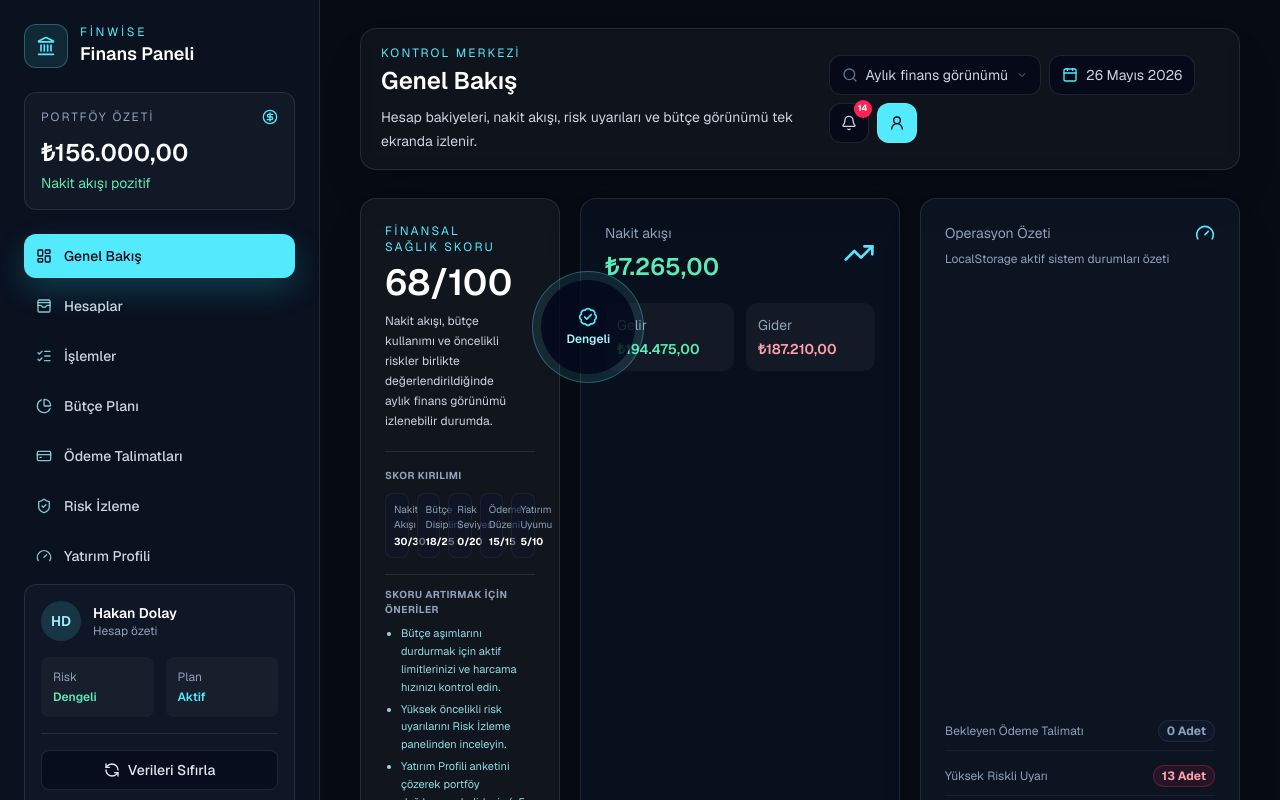
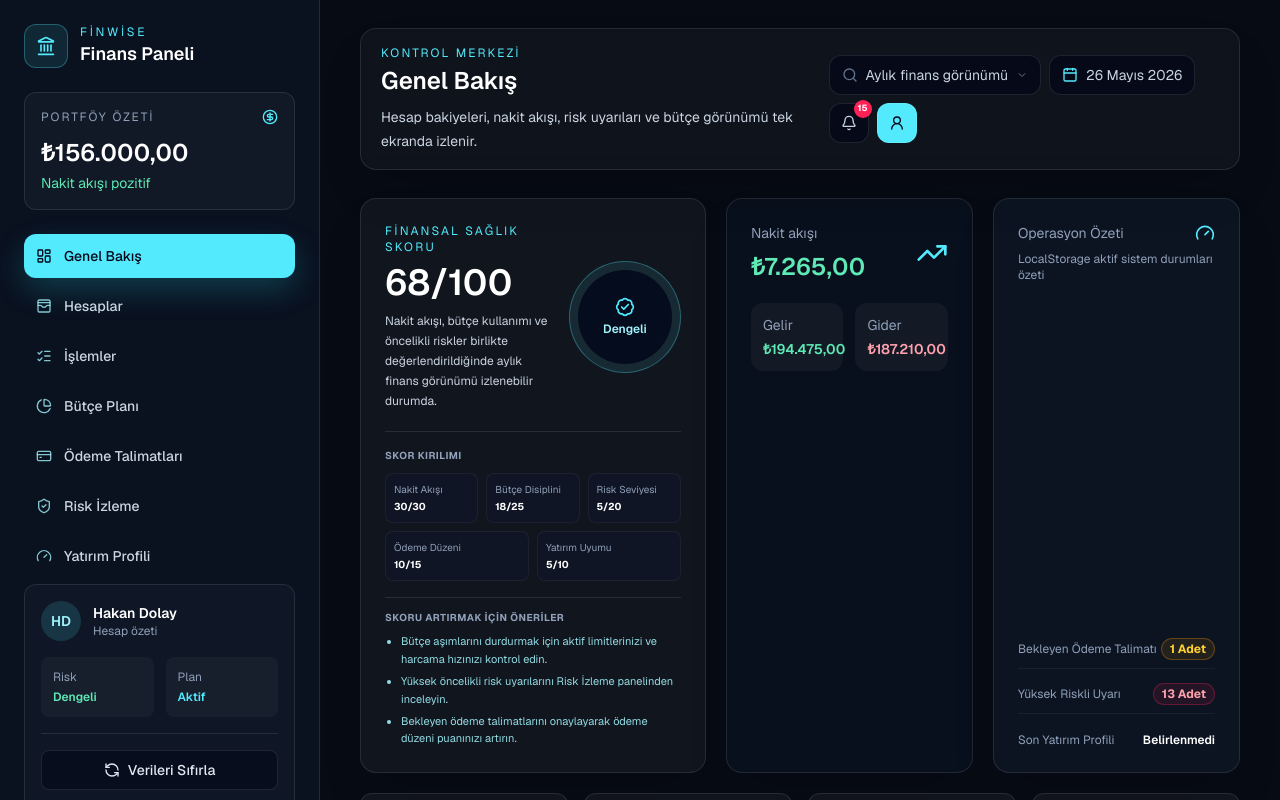
Before and after one commit to cafune34/FinWise-Fintech-Project, a Next.js app: page /dashboard in a window 1280 px wide. Shown: the top 800 px of the page. Built offline with nearby package versions, Linux system fonts and the light colour scheme.

Commit message:
fix: sprint 9.5 final stabilizasyon duzeltmeleri

```diff
--- a/src/app/dashboard/page.tsx
+++ b/src/app/dashboard/page.tsx
@@ -91,7 +91,9 @@ export default function DashboardPage() {
 
   const nakitAkisiPuan = netCashFlow > 0 ? 30 : 10;
   const bütcePuan = exceededBudgetsCount === 0 ? 25 : exceededBudgetsCount === 1 ? 18 : exceededBudgetsCount === 2 ? 12 : 5;
-  const riskPuan = highRiskAlertsCount === 0 ? 20 : highRiskAlertsCount === 1 ? 12 : highRiskAlertsCount === 2 ? 6 : 0;
+  const regtechRiskScore = Math.max(0, 15 - (highRiskAlertsCount * 5));
+  const profileRiskScore = lastRoboResult?.profile === "dusuk" ? 5 : lastRoboResult?.profile === "orta" ? 3 : lastRoboResult?.profile === "yuksek" ? 0 : 5;
+  const riskPuan = regtechRiskScore + profileRiskScore;
   const odemePuan = pendingPaymentsCount === 0 ? 15 : pendingPaymentsCount <= 2 ? 10 : 5;
   const yatirimPuan = lastRoboResult ? 10 : 5;
 
@@ -216,7 +218,7 @@ export default function DashboardPage() {
       title="Genel Bakış"
       description="Hesap bakiyeleri, nakit akışı, risk uyarıları ve bütçe görünümü tek ekranda izlenir."
     >
-      <section className="grid w-full gap-5 xl:grid-cols-[minmax(0,1.2fr)_minmax(320px,0.7fr)_minmax(320px,0.7fr)] 2xl:grid-cols-[minmax(0,1.3fr)_minmax(360px,0.75fr)_minmax(360px,0.75fr)]">
+      <section className="grid w-full gap-5 lg:grid-cols-1 xl:grid-cols-[1.4fr_1fr_1fr]">
         <article className="rounded-2xl border border-white/10 bg-white/[0.045] p-6 shadow-2xl shadow-black/20 flex flex-col justify-between">
           <div>
             <div className="flex flex-col gap-5 md:flex-row md:items-center md:justify-between">
@@ -242,24 +244,24 @@ export default function DashboardPage() {
             {/* Skor Kırılımı */}
             <div className="mt-5 border-t border-white/10 pt-4">
               <p className="text-[10px] font-bold uppercase tracking-wider text-slate-400 mb-2.5">Skor Kırılımı</p>
-              <div className="grid grid-cols-2 gap-2 text-[10px] sm:grid-cols-5">
-                <div className="rounded-lg bg-slate-900/60 p-2 border border-white/5">
+              <div className="flex flex-wrap gap-2 text-[10px]">
+                <div className="flex-1 min-w-[90px] rounded-lg bg-slate-900/60 p-2 border border-white/5">
                   <span className="text-slate-400 block mb-0.5">Nakit Akışı</span>
                   <span className="font-bold text-white">{nakitAkisiPuan}/30</span>
                 </div>
-                <div className="rounded-lg bg-slate-900/60 p-2 border border-white/5">
+                <div className="flex-1 min-w-[90px] rounded-lg bg-slate-900/60 p-2 border border-white/5">
                   <span className="text-slate-400 block mb-0.5">Bütçe Disiplini</span>
                   <span className="font-bold text-white">{bütcePuan}/25</span>
                 </div>
-                <div className="rounded-lg bg-slate-900/60 p-2 border border-white/5">
+                <div className="flex-1 min-w-[90px] rounded-lg bg-slate-900/60 p-2 border border-white/5">
                   <span className="text-slate-400 block mb-0.5">Risk Seviyesi</span>
                   <span className="font-bold text-white">{riskPuan}/20</span>
                 </div>
-                <div className="rounded-lg bg-slate-900/60 p-2 border border-white/5">
+                <div className="flex-1 min-w-[90px] rounded-lg bg-slate-900/60 p-2 border border-white/5">
                   <span className="text-slate-400 block mb-0.5">Ödeme Düzeni</span>
                   <span className="font-bold text-white">{odemePuan}/15</span>
                 </div>
-                <div className="rounded-lg bg-slate-900/60 p-2 border border-white/5">
+                <div className="flex-1 min-w-[90px] rounded-lg bg-slate-900/60 p-2 border border-white/5">
                   <span className="text-slate-400 block mb-0.5">Yatırım Uyumu</span>
                   <span className="font-bold text-white">{yatirimPuan}/10</span>
                 </div>
--- a/src/components/AppShell.tsx
+++ b/src/components/AppShell.tsx
@@ -462,36 +462,76 @@ export default function AppShell({ title, description, children }: AppShellProps
 
             <div className="space-y-3 text-xs text-slate-200 max-h-[360px] overflow-y-auto pr-1">
               <div className="rounded-lg bg-white/[0.03] p-3 border border-white/5">
+                <div className="flex justify-between items-start gap-2">
+                  <div>
                     <p className="font-semibold text-cyan-300">1. Genel Bakış ile Sağlık Skoru Analizi</p>
                     <p className="text-slate-400 mt-1">Dashboard üzerinde dinamik bütçe, risk ve yatırım verilerine bağlı Sağlık Skoru kırılımı incelenir.</p>
                   </div>
+                  <Link href="/dashboard" onClick={() => setIsPresentationModalOpen(false)} className="shrink-0 rounded bg-cyan-500/10 border border-cyan-500/20 px-2 py-1 text-[10px] font-semibold text-cyan-300 hover:bg-cyan-500/20 transition">Bu ekrana git</Link>
+                </div>
+              </div>
               <div className="rounded-lg bg-white/[0.03] p-3 border border-white/5">
+                <div className="flex justify-between items-start gap-2">
+                  <div>
                     <p className="font-semibold text-cyan-300">2. Portföy Dağılımı (Hesaplar)</p>
                     <p className="text-slate-400 mt-1">Aktif hesap durumları, bakiyeler ve hesap pasifleştirme özellikleri gösterilir.</p>
                   </div>
+                  <Link href="/accounts" onClick={() => setIsPresentationModalOpen(false)} className="shrink-0 rounded bg-cyan-500/10 border border-cyan-500/20 px-2 py-1 text-[10px] font-semibold text-cyan-300 hover:bg-cyan-500/20 transition">Bu ekrana git</Link>
+                </div>
+              </div>
               <div className="rounded-lg bg-white/[0.03] p-3 border border-white/5">
+                <div className="flex justify-between items-start gap-2">
+                  <div>
                     <p className="font-semibold text-cyan-300">3. Finansal Hareketler (İşlemler)</p>
                     <p className="text-slate-400 mt-1">Tüm gelir-gider hareketleri, kategori filtreleri ve dinamik bakiye güncellemeleri yönetilir.</p>
                   </div>
+                  <Link href="/transactions" onClick={() => setIsPresentationModalOpen(false)} className="shrink-0 rounded bg-cyan-500/10 border border-cyan-500/20 px-2 py-1 text-[10px] font-semibold text-cyan-300 hover:bg-cyan-500/20 transition">Bu ekrana git</Link>
+                </div>
+              </div>
               <div className="rounded-lg bg-white/[0.03] p-3 border border-white/5">
+                <div className="flex justify-between items-start gap-2">
+                  <div>
                     <p className="font-semibold text-cyan-300">4. Kategori Bütçe Limitleri (Bütçe Planı)</p>
                     <p className="text-slate-400 mt-1">Akıllı Kategori İçgörüleri ile limit kullanım seviyeleri takip edilir ve bütçe tahminleri izlenir.</p>
                   </div>
+                  <Link href="/budget" onClick={() => setIsPresentationModalOpen(false)} className="shrink-0 rounded bg-cyan-500/10 border border-cyan-500/20 px-2 py-1 text-[10px] font-semibold text-cyan-300 hover:bg-cyan-500/20 transition">Bu ekrana git</Link>
+                </div>
+              </div>
               <div className="rounded-lg bg-white/[0.03] p-3 border border-white/5">
+                <div className="flex justify-between items-start gap-2">
+                  <div>
                     <p className="font-semibold text-cyan-300">5. Ödeme Güvenliği (Ödeme Talimatları)</p>
                     <p className="text-slate-400 mt-1">Canlı Ödeme Güven Skoru ile hatalı veya yetersiz bakiyeli talimat riskleri simüle edilir.</p>
                   </div>
+                  <Link href="/payments" onClick={() => setIsPresentationModalOpen(false)} className="shrink-0 rounded bg-cyan-500/10 border border-cyan-500/20 px-2 py-1 text-[10px] font-semibold text-cyan-300 hover:bg-cyan-500/20 transition">Bu ekrana git</Link>
+                </div>
+              </div>
               <div className="rounded-lg bg-white/[0.03] p-3 border border-white/5">
+                <div className="flex justify-between items-start gap-2">
+                  <div>
                     <p className="font-semibold text-cyan-300">6. Akıllı Risk Yönetimi (Risk İzleme)</p>
                     <p className="text-slate-400 mt-1">Detaylı RegTech uyarıları, varyasyonlu sebepler ve önerilen aksiyonlar değerlendirilir.</p>
                   </div>
+                  <Link href="/regtech" onClick={() => setIsPresentationModalOpen(false)} className="shrink-0 rounded bg-cyan-500/10 border border-cyan-500/20 px-2 py-1 text-[10px] font-semibold text-cyan-300 hover:bg-cyan-500/20 transition">Bu ekrana git</Link>
+                </div>
+              </div>
               <div className="rounded-lg bg-white/[0.03] p-3 border border-white/5">
+                <div className="flex justify-between items-start gap-2">
+                  <div>
                     <p className="font-semibold text-cyan-300">7. Robo-Advisor ile Yatırım Profili</p>
                     <p className="text-slate-400 mt-1">Skorlama anketine göre otomatik risk profili ve varlık dağılım önerileri gösterilir.</p>
                   </div>
+                  <Link href="/robo-advisor" onClick={() => setIsPresentationModalOpen(false)} className="shrink-0 rounded bg-cyan-500/10 border border-cyan-500/20 px-2 py-1 text-[10px] font-semibold text-cyan-300 hover:bg-cyan-500/20 transition">Bu ekrana git</Link>
+                </div>
+              </div>
               <div className="rounded-lg bg-white/[0.03] p-3 border border-cyan-500/20 bg-cyan-500/5">
+                <div className="flex justify-between items-start gap-2">
+                  <div>
                     <p className="font-semibold text-cyan-300">8. Finansal Aksiyon Merkezi</p>
                     <p className="text-slate-400 mt-1">Verilerden otomatik üretilen aksiyon önerileri ile karar destek ve yönlendirme akışı tamamlanır.</p>
+                  </div>
+                  <Link href="/dashboard" onClick={() => setIsPresentationModalOpen(false)} className="shrink-0 rounded bg-cyan-500/10 border border-cyan-500/20 px-2 py-1 text-[10px] font-semibold text-cyan-300 hover:bg-cyan-500/20 transition">Bu ekrana git</Link>
+                </div>
               </div>
             </div>
 
--- a/src/components/dashboard/ExpenseByCategoryChart.tsx
+++ b/src/components/dashboard/ExpenseByCategoryChart.tsx
@@ -72,7 +72,7 @@ export default function ExpenseByCategoryChart({ data }: ExpenseByCategoryChartP
         <CartesianGrid strokeDasharray="3 3" stroke="#1e293b" />
         <XAxis dataKey="name" stroke="#94a3b8" tickLine={false} axisLine={false} />
         <YAxis stroke="#94a3b8" tickFormatter={(value) => `${Math.round(Number(value) / 1000)}K`} tickLine={false} axisLine={false} />
-        <Tooltip content={<CustomTooltip />} cursor={{ fill: "rgba(255, 255, 255, 0.04)" }} />
+        <Tooltip content={<CustomTooltip />} cursor={{ fill: "transparent" }} />
         <Legend />
         <Bar dataKey="value" name="Harcama" radius={[6, 6, 0, 0]} activeBar={false}>
           {data.map((entry, index) => (
--- a/src/components/dashboard/IncomeExpenseChart.tsx
+++ b/src/components/dashboard/IncomeExpenseChart.tsx
@@ -74,7 +74,7 @@ export default function IncomeExpenseChart({ data }: IncomeExpenseChartProps) {
         <CartesianGrid strokeDasharray="3 3" stroke="#1e293b" />
         <XAxis dataKey="month" stroke="#94a3b8" tickLine={false} axisLine={false} />
         <YAxis stroke="#94a3b8" tickFormatter={(value) => `${Math.round(Number(value) / 1000)}K`} tickLine={false} axisLine={false} />
-        <Tooltip content={<CustomTooltip />} />
+        <Tooltip content={<CustomTooltip />} cursor={false} />
         <Legend />
         <Line name="Gelir" type="monotone" dataKey="gelir" stroke="#34d399" strokeWidth={2.5} dot={false} />
         <Line name="Gider" type="monotone" dataKey="gider" stroke="#fb7185" strokeWidth={2.5} dot={false} />
--- a/src/data/mockData.ts
+++ b/src/data/mockData.ts
@@ -200,15 +200,17 @@ export const mockPaymentOrders: PaymentOrder[] = [
   {
     id: "pay-1",
     userId: mockUser.id,
+    sourceAccountId: "acc-akbank",
     payee: "Elektrik Faturasi",
     amount: 1450,
     dueDate: "2026-05-29",
-    status: "planlandi",
+    status: "beklemede",
     isMock: true,
   },
   {
     id: "pay-2",
     userId: mockUser.id,
+    sourceAccountId: "acc-ziraat",
     payee: "Internet Faturasi",
     amount: 790,
     dueDate: "2026-05-30",
--- a/src/lib/storage.ts
+++ b/src/lib/storage.ts
@@ -11,6 +11,7 @@ import type {
   PaymentOrder,
   RoboProfileResult,
   Transaction,
+  TransactionCategory,
 } from "@/types/finance";
 
 export const FINWISE_STORAGE_KEY = "finwise:v2:sprint7";
@@ -113,12 +114,46 @@ export function readFinanceSnapshot(): FinanceSnapshot {
       return seed;
     }
 
+    const nextTransactions = normalizeTransactions(parsed.transactions);
+    const nextAccounts = normalizeAccounts(parsed.accounts);
+    let nextOrders = normalizePaymentOrders(parsed.paymentOrders);
+
+    nextOrders = nextOrders.map((order) => {
+      if (order.status === "tamamlandi" && !order.postedTransactionId) {
+        const txnId = `txn-pay-${order.id}`;
+        order.postedTransactionId = txnId;
+
+        const exists = nextTransactions.some((t) => t.id === txnId);
+        if (!exists) {
+          const category = order.paymentType === "fatura" ? "fatura" : order.paymentType === "transfer" ? "transfer" : "eglence";
+          const newTxn: Transaction = {
+            id: txnId,
+            accountId: order.sourceAccountId || nextAccounts[0]?.id || "",
+            title: `${order.payee} Ödemesi (Geçmiş)`,
+            amount: order.amount,
+            category: category as TransactionCategory,
+            direction: "out",
+            type: "gider",
+            occurredAt: order.createdAt || new Date().toISOString(),
+            description: order.description || "Geçmiş ödeme talimatı onayı",
+          };
+          nextTransactions.push(newTxn);
+
+          const acc = nextAccounts.find((a) => a.id === newTxn.accountId);
+          if (acc) {
+            acc.balance -= newTxn.amount;
+          }
+        }
+      }
+      return order;
+    });
+
     return {
       ...seed,
       ...parsed,
-      accounts: normalizeAccounts(parsed.accounts),
-      transactions: normalizeTransactions(parsed.transactions),
-      paymentOrders: normalizePaymentOrders(parsed.paymentOrders),
+      accounts: nextAccounts,
+      transactions: nextTransactions,
+      paymentOrders: nextOrders,
       roboResults: parsed.roboResults ?? [],
       updatedAt: parsed.updatedAt ?? seed.updatedAt,
     };
```
Lines whose indentation alone changed are shown as unchanged.
